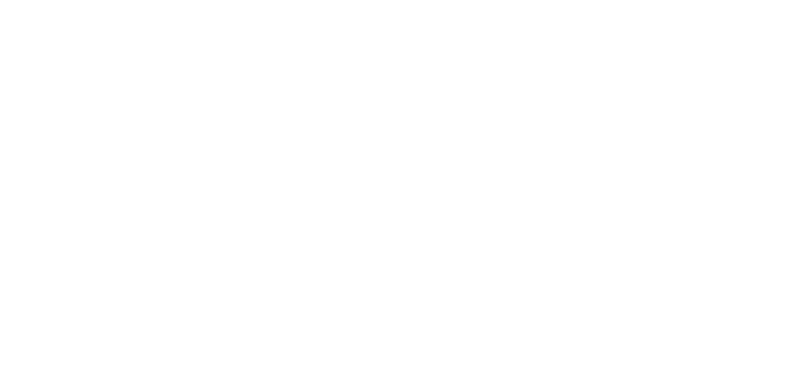
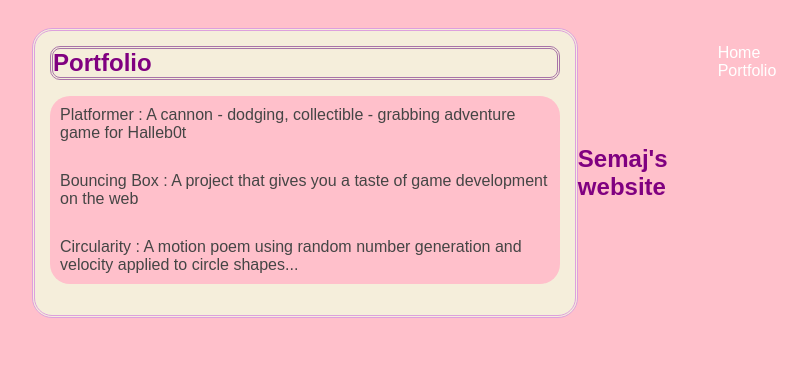
Before and after one commit to iiams3maj/iiams3maj.github.io, a plain HTML site: page portfolio.html in a window 1280 px wide. Shown: the whole page, without its empty margins (218-1025 px from the left). Drawn offline with Linux system fonts and the light colour scheme.

Commit message:
website done

```diff
--- a/index.html
+++ b/index.html
@@ -1,42 +1,40 @@
-<!DOCTYPE HTML>
+<!DOCTYPE html>
 <html>
   <head>
     <title>Semaj's Webstie</title>
-        <link rel="stylesheet" href="style.css">
+    <link rel="stylesheet" href="style.css" />
   </head>
 
   <body>
     <!--visable HTML elements go HERE -->
-        <div>
+    <div id="all-contents">
       <nav>
-                <h1> semaj's Webstie</h1>
-
+        <h2>Semaj's Webstie</h2>
+        <ul id="nav-ul">
+          <li class="nav-li"><a href="index.html">Home </a></li>
+          <li class="nav-li"><a href="portfolio.html">Portfolio</a></li>
+        </ul>
       </nav>
-
       <main>
         <!-- sidebar section -->
-            <div>
-                <img src="semaj1.PNG" width="200px">
+        <div class="sidebar">
+          <img class="sidebar-img" src="semaj1.PNG" />
         </div>
         <!--content section-->
-            <div>
-             <h2> Semaj </h2>
-             <p> Student at Abramson Sci Academy</p>
+        <div class="content">
+          <h2>Semaj</h2>
+          <p>Student at Abramson Sci Academy</p>
           <!--interests sectionn-->
-            <div>
-
+          <div id="interests">
             <h3>Interests</h3>
             <ul>
-                    <li> My favorite animal is a butterfly</li>
-                    <li> My favorite color is pink and red </li>
-                    <li> My favorite snack is hot fries</li>
+              <li>My favorite animal is a butterfly</li>
+              <li>My favorite colors is pink and red</li>
+              <li>My favorite snack is hot fries</li>
             </ul>
           </div>
-
+        </div>
       </main>
-            -
     </div>
-
   </body>
-
 </html>
--- a/portfolio.html
+++ b/portfolio.html
@@ -0,0 +1,33 @@
+<!DOCTYPE HTML>
+<html>
+   <head>
+       <title> Semajs' website!</title>
+       <link rel="stylesheet"href="style.css">
+   </head>
+    <body>
+     <div id="all-contents">
+       <nav>
+           <!--Nav stuff here...-->
+           <main>
+               <div class="content">
+                   <h1>Portfolio</h1>
+                   <ul id="portfolio">
+                       <li><a href="projects/platformer/">Platformer : A cannon - dodging, collectible - grabbing adventure game for Halleb0t</a></li>
+                       <li><a href="projects/bouncing-box/">Bouncing Box : A project that gives you a taste of game development on the web </a></li>
+                       <li><a href="projects/circularity/">Circularity : A motion poem using random number generation and velocity applied to circle shapes...</a></li>
+                   </ul>
+               </div>
+           </main>
+           <h1>Semaj's website</h1>
+              <ul id="nav-ul">
+                 <li class="nav-li">
+                   <a class="nav-a"href="index.html">Home</a>
+                 </li>
+                 <li class="nav-li">
+                   <a class="nav-a"href="portforlio.html">Portfolio</a>
+                 </li>
+               </ul>
+       </nav>
+     </div>
+   </body>
+</html>
--- a/style.css
+++ b/style.css
@@ -11,20 +11,21 @@
 
 /* navigation menu */
 nav {
-    background: rgb(239, 80, 41);
+    background:pink(239, 80, 41);
    margin: 0 auto;
+   margin-bottom: 20px;
     display: flex;
     padding: 10px;
 }
 h1 {
     display: flex;
     align-items: center;
-    color: white;
+    color: purple;
     flex: 1;
     margin: 0;
 }
 #nav-ul {
-    list-style-image: none;
+    list-style-image:none;
 }
 .nav-li {
     display: inline-block;
@@ -37,15 +38,20 @@
 
 /* main container area beneath menu */
 main {
-    background: rgb(245, 238, 219);
+    background:rgb(245, 238, 219);
     display: flex;
+    border:double;
+    border-color:plum;
+    border-radius:20px;
 }
 .sidebar {
     margin-right: 25px;
     padding: 10px;
 }
 .sidebar-img {
-    width: 200px;
+    width: 150px;
+    border-style:none;
+    border-radius:20px;
 }
 .content {
     flex: 1;
@@ -53,26 +59,25 @@
 }
 
 /* portfolio styles */
-#interests {
-    border: 4px silver ridge;
-    padding: 8px;
-}
-h2, h3 {
-    margin: 0px;
-}
-/* portfolio styles */
   .content h1 {
-    color: black;
+     border-style:double;
+     border-color:#a874a8;
+     border-radius:10px;
+    color: black, 25, 25;
 }
 
 #portfolio {
+     background-color:pink;
     list-style-type: none;
-    padding-left: 0;
+    padding-left:0;
+    border:none;
+    border-radius:20px
 }
 
 #portfolio li {
-    background: #fff;
+    background:none;
     padding: 10px;
+    border-style:none;
     border-radius: 10px;
     margin-bottom: 10px;
 }
@@ -85,3 +90,11 @@
     text-decoration: none;
     color: #454545;
 }
+/* portfolio styles */
+#interests {
+    border: 4px silver ridge;
+    padding: 8px;
+}
+h2, h3 {
+    margin: 0px;
+}
```
Lines whose indentation alone changed are shown as unchanged.
